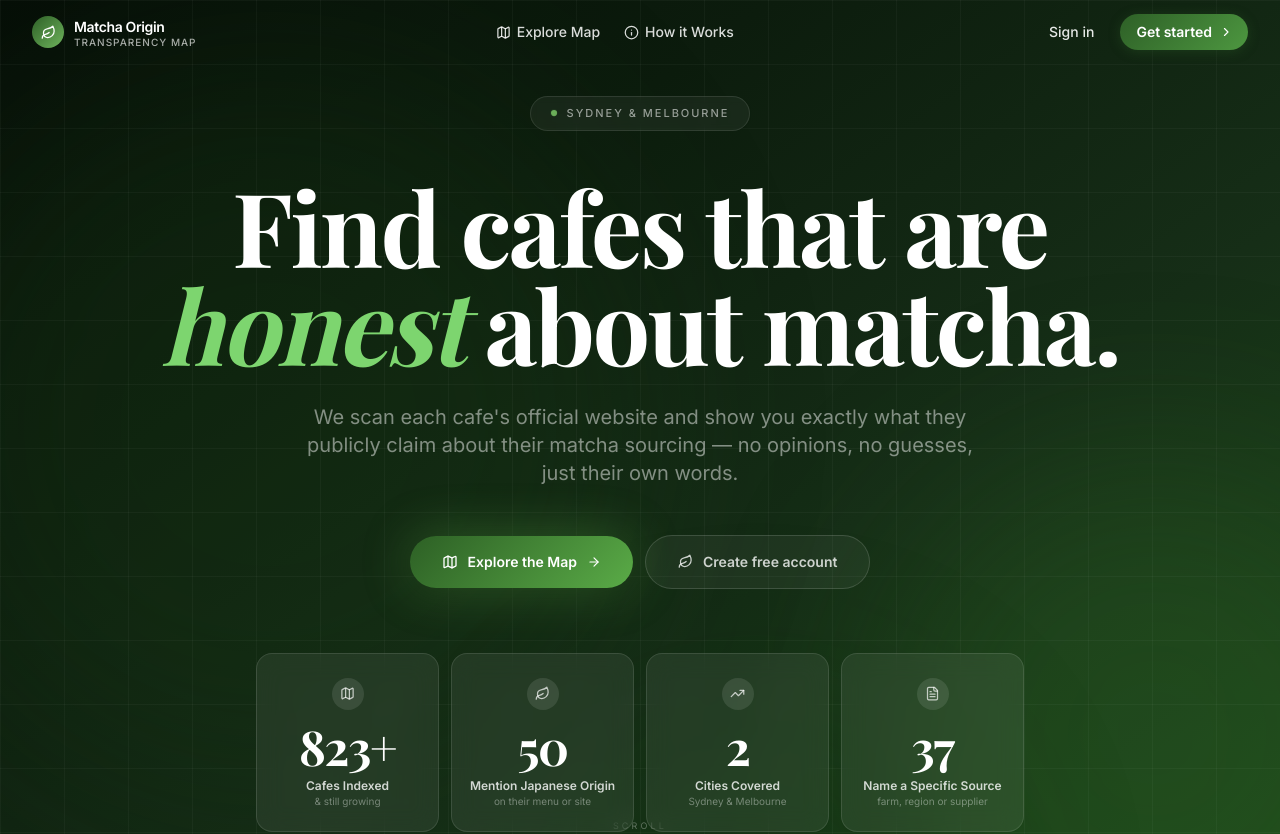
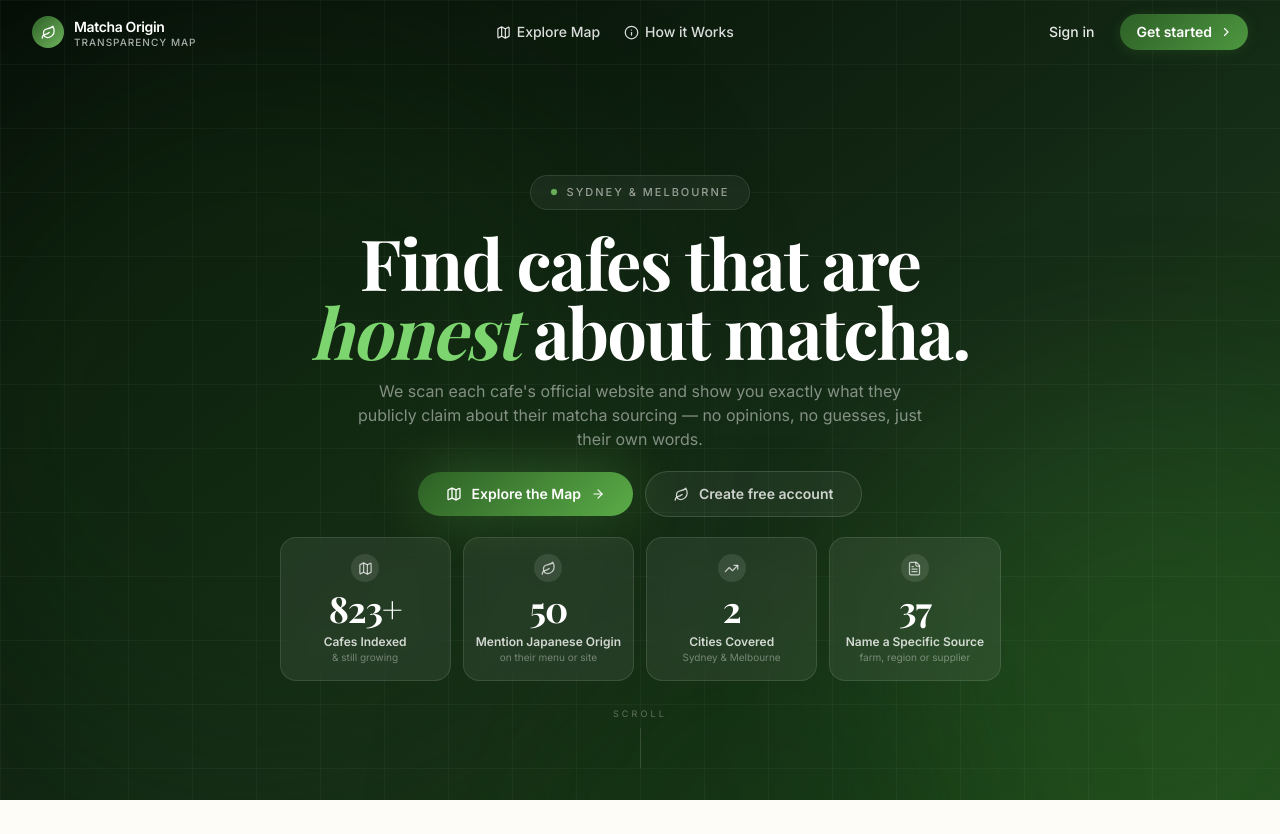
Before and after one commit to eishi0308/matcha-license, a Next.js app in the folder frontend/: page / in a window 1280 px wide. Shown: the top 834 px of the page. Built offline with nearby package versions, Linux system fonts and the light colour scheme; a web font is replaced by a local one.

Commit message:
fix: fit entire hero section within one screen viewport

```diff
--- a/frontend/src/app/page.tsx
+++ b/frontend/src/app/page.tsx
@@ -153,7 +153,7 @@ export default function HomePage() {
 
       {/* ── HERO ──────────────────────────────────────────────────────── */}
       <section
-        className="relative min-h-screen flex flex-col items-center justify-center text-center px-5 pt-24 pb-20 overflow-hidden"
+        className="relative h-[100dvh] flex flex-col items-center justify-center text-center px-5 pt-20 pb-6 overflow-hidden"
         style={{ background: "linear-gradient(145deg, #060e07 0%, #0c1c0d 30%, #162e17 62%, #1e4a1a 100%)" }}
       >
         {/* Animated glow orbs */}
@@ -181,7 +181,7 @@ export default function HomePage() {
             initial={{ opacity: 0, scale: 0.88, y: -16 }}
             animate={{ opacity: 1, scale: 1, y: 0 }}
             transition={{ duration: 0.65, ease: EASE }}
-            className="inline-flex items-center gap-2.5 px-5 py-2 rounded-full border border-white/10 bg-white/5 backdrop-blur-sm mb-12"
+            className="inline-flex items-center gap-2.5 px-5 py-2 rounded-full border border-white/10 bg-white/5 backdrop-blur-sm mb-5"
           >
             <motion.span className="w-1.5 h-1.5 rounded-full bg-matcha-400"
               animate={{ scale: [1, 1.7, 1], opacity: [1, 0.45, 1] }}
@@ -193,8 +193,8 @@ export default function HomePage() {
           </motion.div>
 
           {/* Headline — word split with perspective */}
-          <h1 className="font-display font-bold text-white leading-[0.92] tracking-tight mb-8"
-            style={{ fontSize: "clamp(2.8rem, 8vw, 6.8rem)", perspective: "800px" }}
+          <h1 className="font-display font-bold text-white leading-[0.92] tracking-tight mb-4"
+            style={{ fontSize: "clamp(2rem, 5.5vw, 4.8rem)", perspective: "800px" }}
           >
             <div className="mb-1 overflow-visible">
               <SplitWords text="Find cafes that are" delay={0.25} />
@@ -212,7 +212,7 @@ export default function HomePage() {
           </h1>
 
           {/* Sub-headline */}
-          <motion.p className="text-lg sm:text-xl max-w-2xl leading-relaxed mb-12"
+          <motion.p className="text-sm sm:text-base max-w-xl leading-relaxed mb-5"
             style={{ color: "rgba(255,255,255,0.48)" }}
             initial={{ opacity: 0, y: 24 }} animate={{ opacity: 1, y: 0 }}
             transition={{ duration: 0.72, delay: 1.15, ease: EASE }}
@@ -221,19 +221,19 @@ export default function HomePage() {
           </motion.p>
 
           {/* CTAs */}
-          <motion.div className="flex flex-col sm:flex-row items-center gap-3 mb-16"
+          <motion.div className="flex flex-col sm:flex-row items-center gap-3 mb-5"
             initial={{ opacity: 0, y: 24 }} animate={{ opacity: 1, y: 0 }}
             transition={{ duration: 0.72, delay: 1.3, ease: EASE }}
           >
             <motion.div whileHover={{ scale: 1.05 }} whileTap={{ scale: 0.96 }}>
-              <Link href="/map" className="inline-flex items-center gap-2.5 px-8 py-4 rounded-full font-semibold text-white text-sm"
+              <Link href="/map" className="inline-flex items-center gap-2.5 px-7 py-3 rounded-full font-semibold text-white text-sm"
                 style={{ background: "linear-gradient(135deg, #2d6025, #5aab47)", boxShadow: "0 0 48px rgba(90,171,71,0.42), 0 4px 24px rgba(0,0,0,0.35)" }}
               >
                 <Map size={16} />Explore the Map<ArrowRight size={14} />
               </Link>
             </motion.div>
             <motion.button onClick={() => setAuthOpen(true)}
-              className="inline-flex items-center gap-2.5 px-8 py-4 rounded-full font-semibold text-sm border"
+              className="inline-flex items-center gap-2.5 px-7 py-3 rounded-full font-semibold text-sm border"
               style={{ color: "rgba(255,255,255,0.78)", borderColor: "rgba(255,255,255,0.14)", background: "rgba(255,255,255,0.05)" }}
               whileHover={{ scale: 1.05, backgroundColor: "rgba(255,255,255,0.1)", borderColor: "rgba(255,255,255,0.28)" } as any}
               whileTap={{ scale: 0.96 }}
@@ -251,21 +251,21 @@ export default function HomePage() {
             {STATS.map((s, i) => (
               <motion.div
                 key={s.label}
-                className="relative flex flex-col items-center text-center px-4 py-6 rounded-2xl overflow-hidden"
+                className="relative flex flex-col items-center text-center px-3 py-4 rounded-2xl overflow-hidden"
                 style={{ background: "rgba(255,255,255,0.07)", border: "1px solid rgba(255,255,255,0.11)", backdropFilter: "blur(12px)" }}
                 initial={{ opacity: 0, y: 20 }}
                 animate={{ opacity: 1, y: 0 }}
                 transition={{ duration: 0.5, delay: 1.55 + i * 0.1, ease: EASE }}
               >
                 {/* icon */}
-                <div className="mb-3 w-8 h-8 rounded-full flex items-center justify-center" style={{ background: "rgba(255,255,255,0.1)" }}>
+                <div className="mb-2 w-7 h-7 rounded-full flex items-center justify-center" style={{ background: "rgba(255,255,255,0.1)" }}>
                   {s.icon === "map"    && <Map     size={15} className="text-white/70" />}
                   {s.icon === "leaf"   && <Leaf    size={15} className="text-white/70" />}
                   {s.icon === "cities" && <TrendingUp size={15} className="text-white/70" />}
                   {s.icon === "file"   && <FileText size={15} className="text-white/70" />}
                 </div>
                 {/* number */}
-                <span className="font-display font-black text-white leading-none" style={{ fontSize: "clamp(2rem,5vw,3rem)", letterSpacing: "-0.03em" }}>
+                <span className="font-display font-black text-white leading-none" style={{ fontSize: "clamp(1.5rem,3.5vw,2.25rem)", letterSpacing: "-0.03em" }}>
                   <CountUp to={s.value} suffix={s.suffix} />
                 </span>
                 {/* label */}
```
